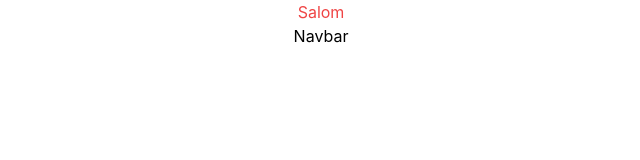
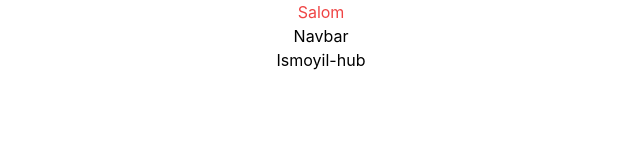
Before and after one commit to Jalolidddin-dev/team_pro, a React (Create React App) app: page / in a window 1280 px wide. Shown: the top 160 px of the page, without its empty margins (319-959 px from the left). Built offline with nearby package versions, Linux system fonts and the light colour scheme.

Commit message:
Ismoyil-hub

```diff
--- a/src/App.js
+++ b/src/App.js
@@ -1,11 +1,13 @@
 import "./App.css";
 import About from "./pages/About";
+import Ismoyil from "./pages/Ismoyil"
 
 function App() {
   return (
     <div className="App">
       <h1 className="text-red-500">Salom</h1>
       <About />
+      <Ismoyil />
     </div>
   );
 }
--- /dev/null
+++ b/src/pages/Ismoyil.js
@@ -0,0 +1,11 @@
+import React from 'react'
+
+function Ismoyil() {
+  return (
+    <div>
+        <h1>Ismoyil-hub</h1>
+    </div>
+  )
+}
+
+export default Ismoyil;
```
